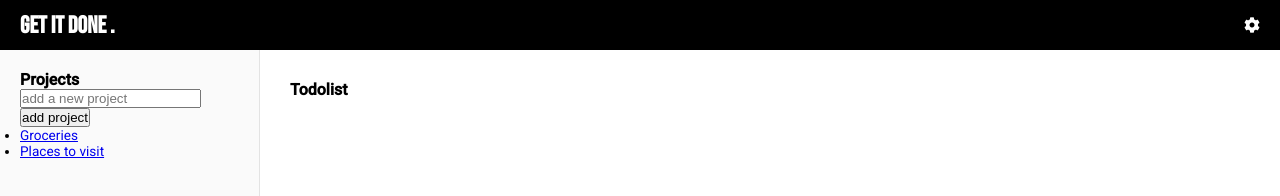
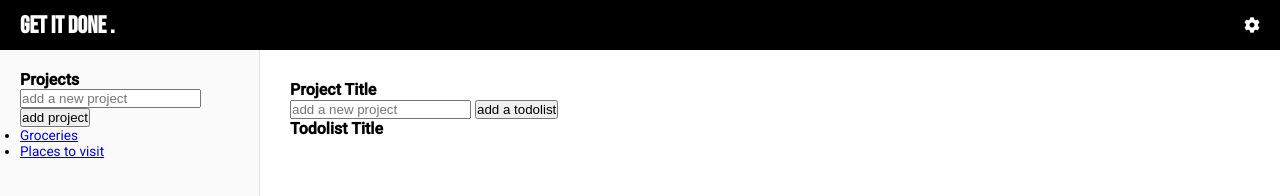
Before and after one commit to romainnm/todolist, a plain HTML site: page index.html in a window 1280 px wide. Shown: the top 196 px of the page. Drawn offline with Linux system fonts and the light colour scheme.

Commit message:
tied todolist ids - need some debugging

```diff
--- a/index.html
+++ b/index.html
@@ -27,7 +27,18 @@
             <ul class="projects projects-js"></ul>
         </div>
         <div id="main">
-            <h2 class=todolist-title-js>Todolist</h2>
+            <div class="display-todolists">
+                <h2 class=project-title-js>Project Title</h2>
+                <form class="add-todolist add-todolist-js">
+                    <input class="add-todolist__input add-todolist__input-js" type="text" placeholder="add a new project" required />
+                    <input type="submit" value="add a todolist" />
+                </form>
+                <ul class="todolists todolists-js"></ul>
+            </div>
+            <div class="display-todolist">
+                <h2 class=todolist-title-js>Todolist Title</h2>
+                <ul class="todolists todolists-js"></ul>
+            </div>
         </div>
     </div>
 </body>
```
Also changed, not shown: main.js (+1 -1 lines).
